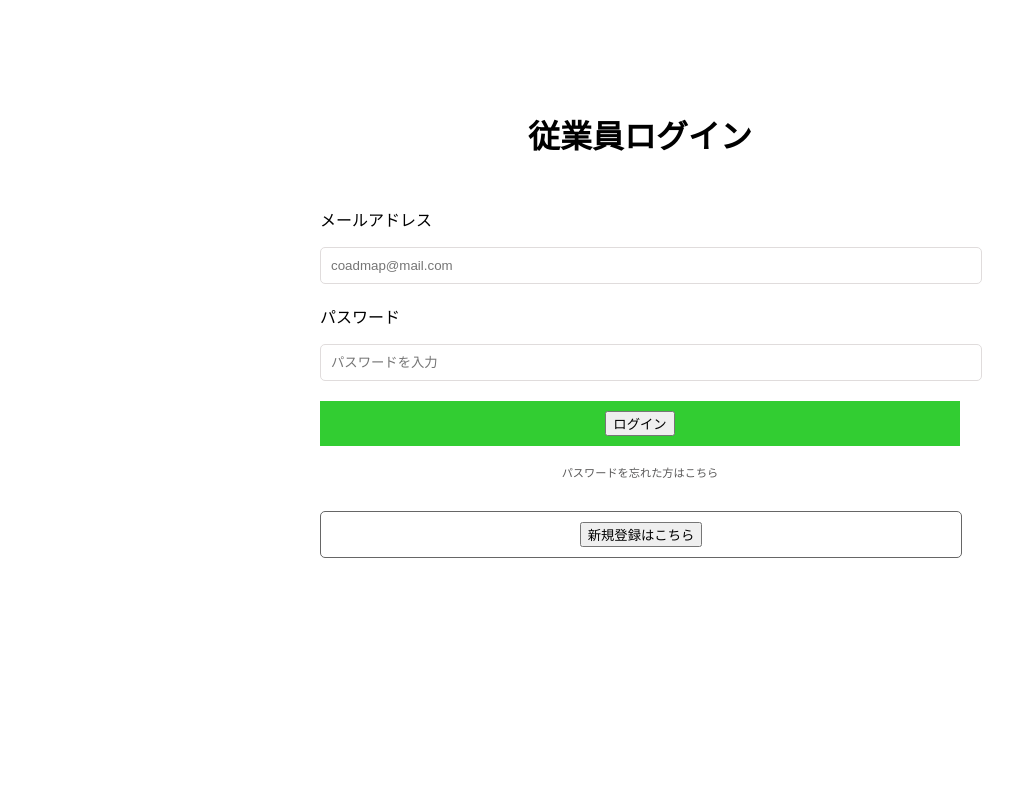
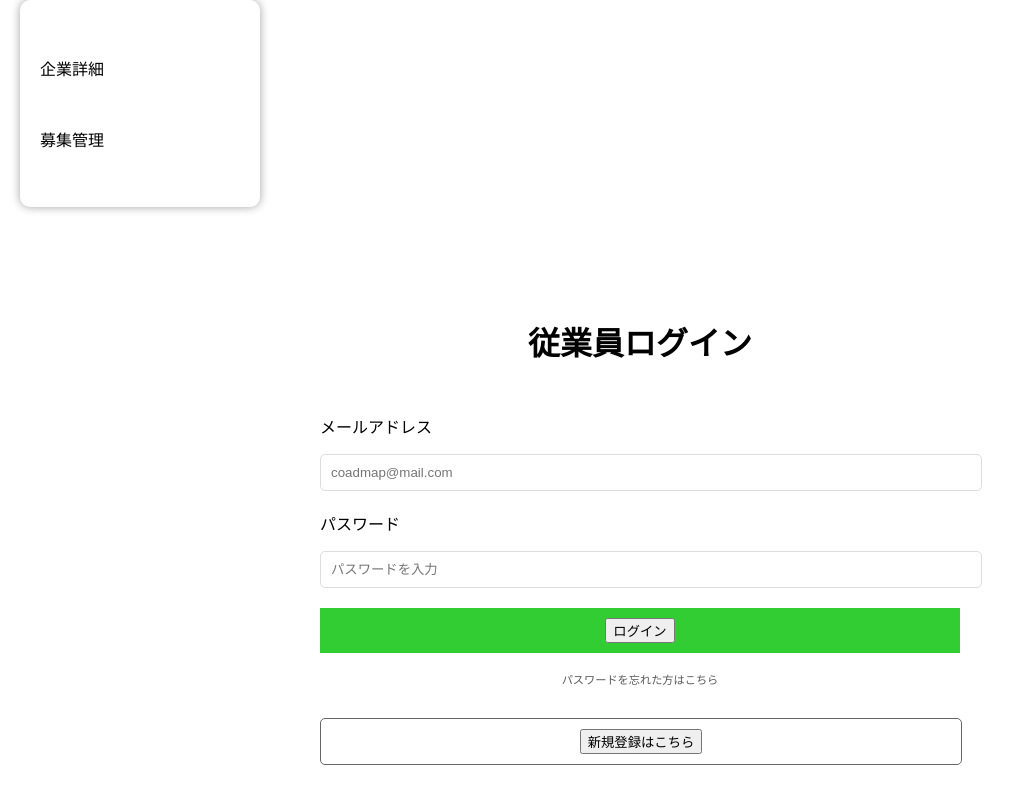
Before and after one commit to yoseei/gulliver_works_account, a React app: page /employeesignin in a window 1280 px wide. Shown: the top 804 px of the page, without its empty margins (0-1030 px from the left). Built offline with nearby package versions, Linux system fonts and the light colour scheme.

Commit message:
sidebarをコンポーネントに切り出して使用するロジックを組み立て中

```diff
--- a/src/App.scss
+++ b/src/App.scss
@@ -7,6 +7,9 @@
   pointer-events: none;
 }
 
+.sidebar {
+  display: none;
+}
 @media (prefers-reduced-motion: no-preference) {
   .App-logo {
     animation: App-logo-spin infinite 20s linear;
--- a/src/App.tsx
+++ b/src/App.tsx
@@ -1,24 +1,39 @@
 import React, { FC } from "react";
 import "./App.scss";
-import { BrowserRouter, Route } from "react-router-dom";
+import { BrowserRouter, Route, Switch } from "react-router-dom";
 import RecruitmentIndexPage from "./scenes/recruitment/RecruitmentIndexPage";
 import SignInPage from "./scenes/signIn/generalSignIn";
 import EmployeeSignInPage from "./scenes/signIn/employeeSignIn";
 import Profile from "./scenes/profile/Profile";
 import CorporateRegistration from "./scenes/corporateRegistration/CorporateRegistration";
 import CompanyDetail from "./scenes/companyDetail/CompanyDetail";
+import SideBar from "./components/sideBar/SideBar";
 
-const App: FC = () => (
+const App: FC = () => {
+  return (
     <BrowserRouter>
-    <div>
+      <div className="generalPage">
+        <SideBar
+          textA="企業詳細"
+          textB="募集管理"
+          style={{ display: "none" }}
+        />
+
         <Route exact path="/" component={RecruitmentIndexPage} />
         <Route path="/signin" component={SignInPage} />
         <Route path="/employeesignin" component={EmployeeSignInPage} />
+      </div>
+      <div className="employeePage">
+        {/* <SideBar textA="企業詳細" textB="募集管理" /> */}
         <Route path="/profile" component={Profile} />
         <Route path="/companydetail" component={CompanyDetail} />
-      <Route path="/corporateregistration" component={CorporateRegistration} />
+        <Route
+          path="/corporateregistration"
+          component={CorporateRegistration}
+        />
       </div>
     </BrowserRouter>
   );
+};
 
 export default App;
--- a/src/components/sideBar/SideBar.tsx
+++ b/src/components/sideBar/SideBar.tsx
@@ -5,6 +5,7 @@ import { Link } from "react-router-dom";
 interface PropsTypes {
   textA: string;
   textB: string;
+  style: { display: string };
 }
 const SideBar = (props: PropsTypes) => {
   return (
--- a/src/scenes/companyDetail/CompanyDetail.tsx
+++ b/src/scenes/companyDetail/CompanyDetail.tsx
@@ -5,9 +5,9 @@ import styles from "./CompanyDetail.module.scss";
 const CompanyDetail = () => {
   return (
     <div className={styles.root}>
-      <div className={styles.sideBar}>
+      {/* <div className={styles.sideBar}>
         <SideBar textA={"企業詳細"} textB={"募集管理"} />
-      </div>
+      </div> */}
       <div className={styles.mainContainer}>
         <h1>株式会社ダミー</h1>
         <div className={styles.detailsContainer}>
--- a/src/scenes/corporateRegistration/CorporateRegistration.tsx
+++ b/src/scenes/corporateRegistration/CorporateRegistration.tsx
@@ -27,9 +27,6 @@ const CorporateRegistration = () => {
 
   return (
     <div className={styles.root}>
-      <div className={styles.sideContainer}>
-        <SideBar textA={"企業詳細"} textB={"募集管理"} />
-      </div>
       <form onSubmit={handleSubmit(handleCreateCompanyInfo)}>
         <div className={styles.mainContainer}>
           <h1>企業登録</h1>
--- a/src/scenes/recruitment/RecruitmentIndexPage/style.module.scss
+++ b/src/scenes/recruitment/RecruitmentIndexPage/style.module.scss
@@ -2,4 +2,7 @@
   .text {
     color: black;
   }
+  .recruitmentProfileContainer {
+    display: none;
+  }
 }
```
Also changed, not shown: sample.txt (deleted), sample2.txt (deleted). Lines whose indentation alone changed are shown as unchanged.
